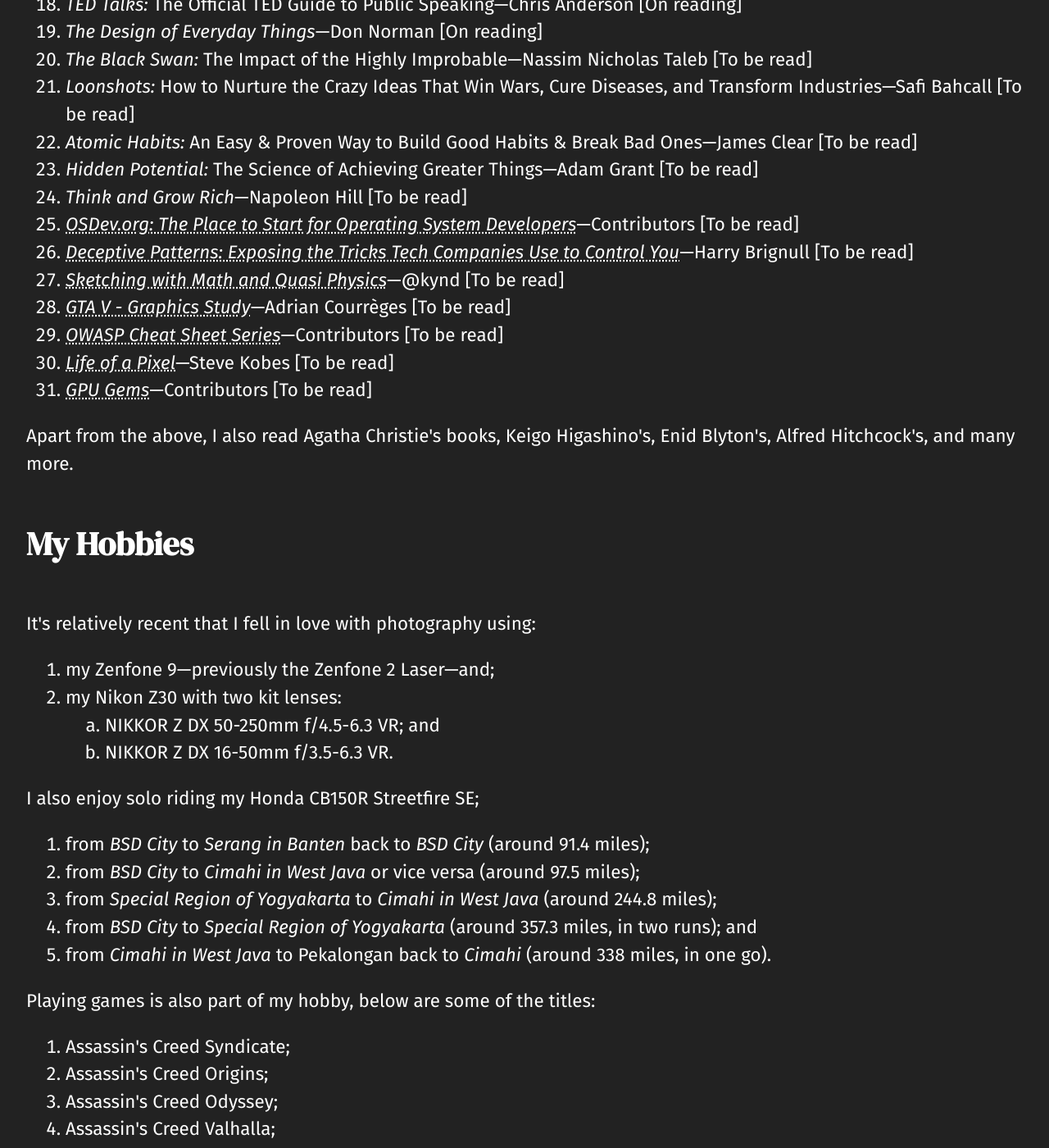
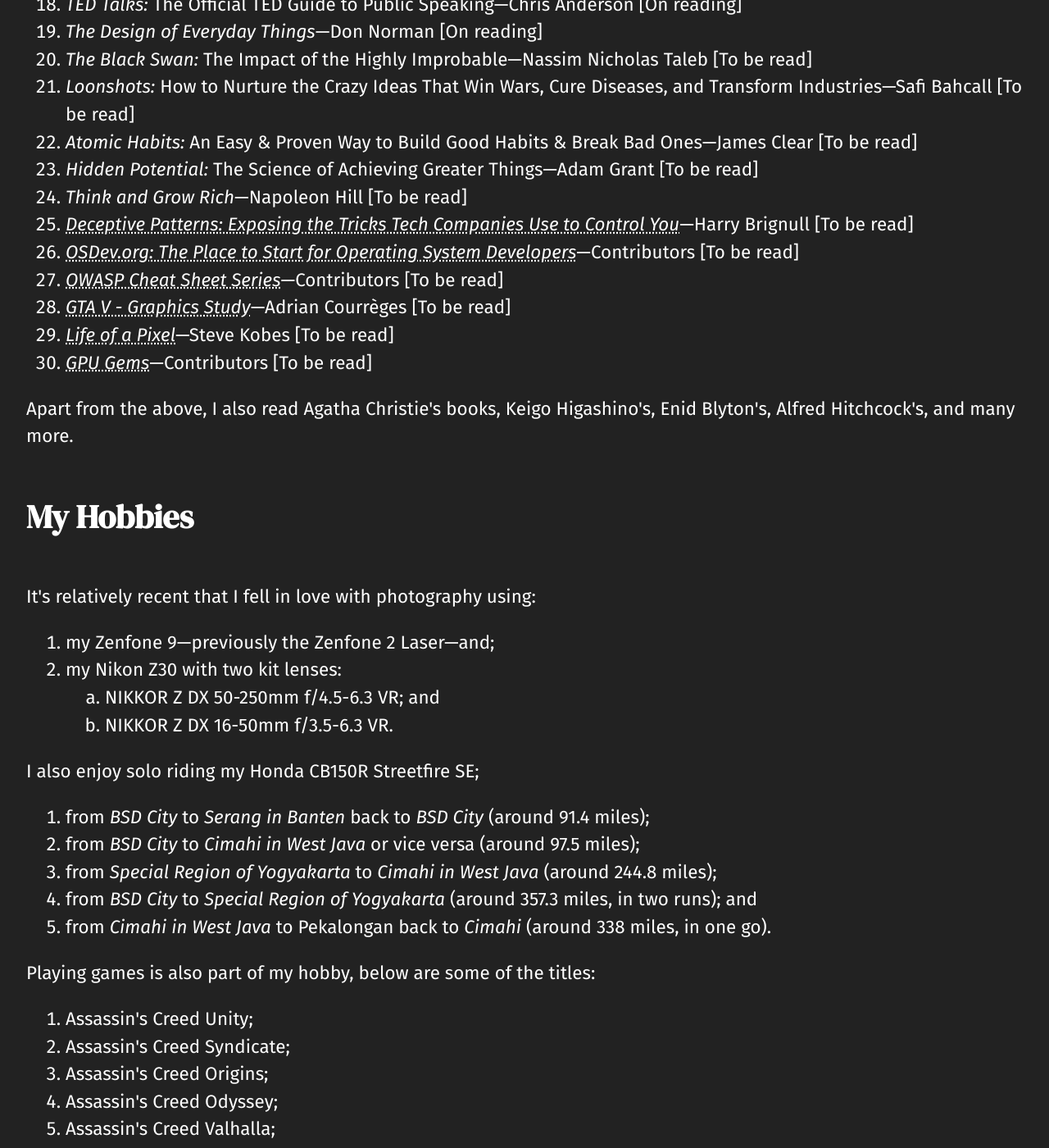
Before and after one commit to naruaika/naruaika.github.io, a Jekyll site: the page built from resources/index.html, in a window 1280 px wide and 1400 px high, scrolled down 1340 px. Shown: the whole window at 82% size. Built offline with Jekyll 4.4.1, drawn with Linux system fonts in a browser that asks for light colours; part of the change alters nothing that is shown; some of the changed text lies outside the part shown.

Commit message:
Update /resource, just for fun :)

```diff
--- a/resources/index.html
+++ b/resources/index.html
@@ -158,11 +158,10 @@ permalink: /resource/
         <li><i>Atomic Habits:</i> An Easy & Proven Way to Build Good Habits & Break Bad Ones&mdash;James Clear [To be read]</li>
         <li><i>Hidden Potential:</i> The Science of Achieving Greater Things&mdash;Adam Grant [To be read]</li>
         <li><i>Think and Grow Rich</i>&mdash;Napoleon Hill [To be read]</li>
+        <li><i><a href="https://www.deceptive.design/book/contents/get-started" rel="nofollow">Deceptive Patterns: Exposing the Tricks Tech Companies Use to Control You</a></i>&mdash;Harry Brignull [To be read]</li>
         <li><i><a href="https://wiki.osdev.org/" rel="nofollow">OSDev.org: The Place to Start for Operating System Developers</a></i>&mdash;Contributors [To be read]</li>
-        <li><i><a href="https://www.deceptive.design/book/contents/get-started" rel="nofollow">Deceptive Patterns: Exposing the Tricks Tech Companies Use to Control You</a></i>&mdash;Harry Brignull [To be read]</li>
-        <li><i><a href="https://kyndinfo.notion.site/837e231967134bb5a8307bb9f41c8ea1?pvs=25/" rel="nofollow">Sketching with Math and Quasi Physics</a></i>&mdash;@kynd [To be read]</li>
+        <li><i><a href="https://cheatsheetseries.owasp.org/index.html" rel="nofollow">OWASP Cheat Sheet Series</a></i>&mdash;Contributors [To be read]</li>
         <li><i><a href="https://www.adriancourreges.com/blog/2015/11/02/gta-v-graphics-study/" rel="nofollow">GTA V - Graphics Study</a></i>&mdash;Adrian Courrèges [To be read]</li>
-        <li><i><a href="https://cheatsheetseries.owasp.org/index.html" rel="nofollow">OWASP Cheat Sheet Series</a></i>&mdash;Contributors [To be read]</li>
         <li><i><a href="https://docs.google.com/presentation/d/1boPxbgNrTU0ddsc144rcXayGA_WF53k96imRH8Mp34Y/view" rel="nofollow">Life of a Pixel</a></i>&mdash;Steve Kobes [To be read]</li>
         <li><i><a href="https://developer.nvidia.com/gpugems/" rel="nofollow">GPU Gems</a></i>&mdash;Contributors [To be read]</li>
     </ol>
@@ -191,12 +190,13 @@ permalink: /resource/
     </ol>
     <p>Playing games is also part of my hobby, below are some of the titles:</p>
     <ol>
+        <li>Assassin's Creed Unity;</li>
         <li>Assassin's Creed Syndicate;</li>
         <li>Assassin's Creed Origins;</li>
         <li>Assassin's Creed Odyssey;</li>
         <li>Assassin's Creed Valhalla;</li>
-        <li>Dragon Age: Inquisition;</li>
         <li>Sniper Elite 4;</li>
+        <li>Sniper Elite 5;</li>
         <li>Sniper Ghost Warrior;</li>
         <li>Sniper Ghost Warrior Contracts;</li>
         <li>Sniper Ghost Warrior Contracts 2;</li>
@@ -205,9 +205,8 @@ permalink: /resource/
         <li>Need for Speed Most Wanted (2005);</li>
         <li>Need for Speed Hot Pursuit (2010);</li>
         <li>Forza Horizon 4;</li>
+        <li>Dragon Age: Inquisition;</li>
         <li>The Witcher 3: Wild Hunt;</li>
-        <li>Control;</li>
-        <li>Watch Dog;</li>
         <li>I am Setsuna;</li>
         <li>Inotia 4; and</li>
         <li>Epic Battle Fantasy 5.</li>
@@ -222,9 +221,8 @@ permalink: /resource/
         <li>Our Planet;</li>
         <li>Silver Spoon;</li>
         <li>The Great Passage;</li>
-        <li>Assassination Classroom;</li>
-        <li>Spy x Family;</li>
-        <li>and several more.</li>
+        <li>Assassination Classroom; and</li>
+        <li>Spy x Family.</li>
     </ol>
     <p>I'm not athletic at all, but I quite enjoy badminton and archery.</p>
 </main>
```
